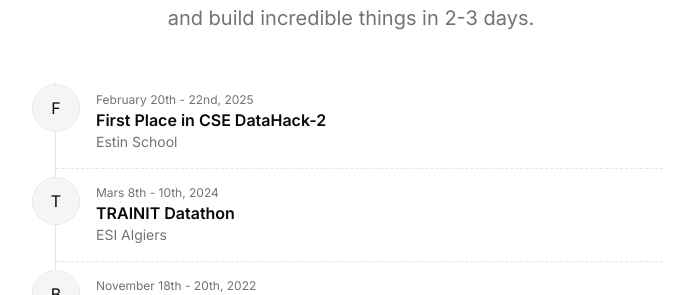
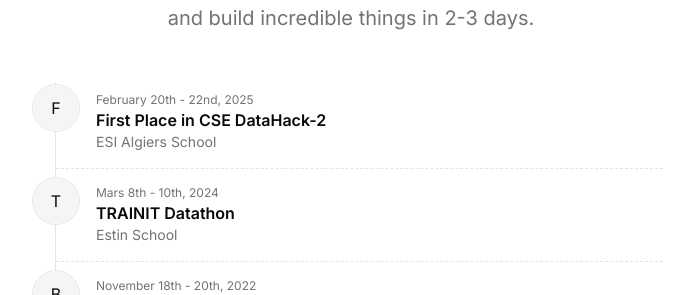
Before and after one commit to benlalaraid/MyPortfolio, a Next.js app: page / in a window 1280 px wide. Shown: the part 4580-4875 px from the top of the page, without its empty margins (289-983 px from the left). Built offline with nearby package versions, Linux system fonts and the light colour scheme.

Commit message:
Update profile picture and resume information

```diff
--- a/src/data/resume.tsx
+++ b/src/data/resume.tsx
@@ -363,7 +363,7 @@ export const DATA = {
     {
       title: "First Place in CSE DataHack-2",
       dates: "February 20th - 22nd, 2025",
-      location: "Estin School",
+      location: "ESI Algiers School",
       description: "",
       image: "",
       mlh: "",
@@ -372,7 +372,7 @@ export const DATA = {
     {
       title: "TRAINIT Datathon",
       dates: "Mars 8th - 10th, 2024",
-      location: "ESI Algiers",
+      location: "Estin School",
       description: "",
       image: "",
       mlh: "",
```
Also changed, not shown: public/me.jpg.
